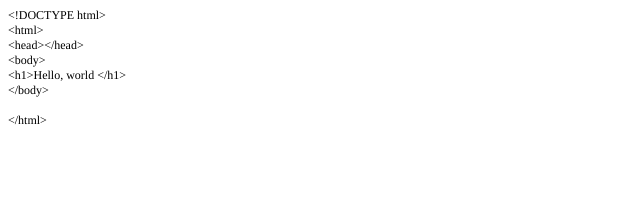
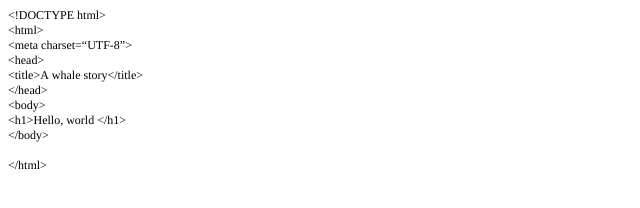
Before and after one commit to sbishop-amplify/website, a plain HTML site: page index.html in a window 1280 px wide. Shown: the whole page, without its empty margins (0-640 px from the left). Drawn offline with Linux system fonts and the light colour scheme.

```diff
--- a/index.html
+++ b/index.html
@@ -15,7 +15,10 @@
 <body>
 <p class="p1"><span class="s1">&lt;!DOCTYPE html&gt;</span></p>
 <p class="p1"><span class="s1">&lt;html&gt;</span></p>
-<p class="p1"><span class="s1">&lt;head&gt;&lt;/head&gt;</span></p>
+<p class="p1"><span class="s1">&lt;meta charset=“UTF-8”&gt;</span></p>
+<p class="p1"><span class="s1">&lt;head&gt;</span></p>
+<p class="p1"><span class="s1">&lt;title&gt;A whale story&lt;/title&gt;</span></p>
+<p class="p1"><span class="s1">&lt;/head&gt;</span></p>
 <p class="p1"><span class="s1">&lt;body&gt;</span></p>
 <p class="p1"><span class="s1">&lt;h1&gt;Hello, world &lt;/h1&gt;</span></p>
 <p class="p1"><span class="s1">&lt;/body&gt;</span></p>
```
Also changed, not shown: 1 other file.
